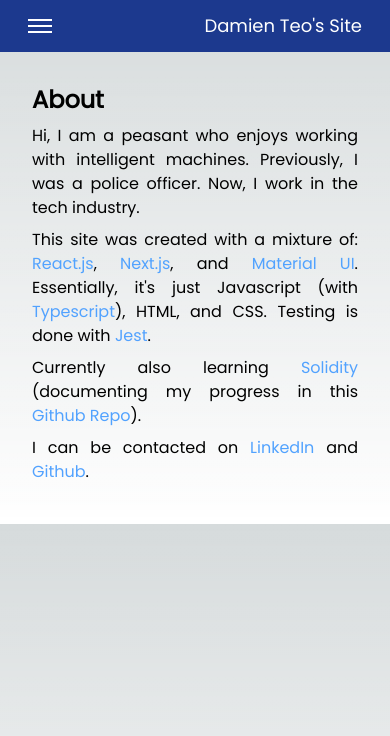
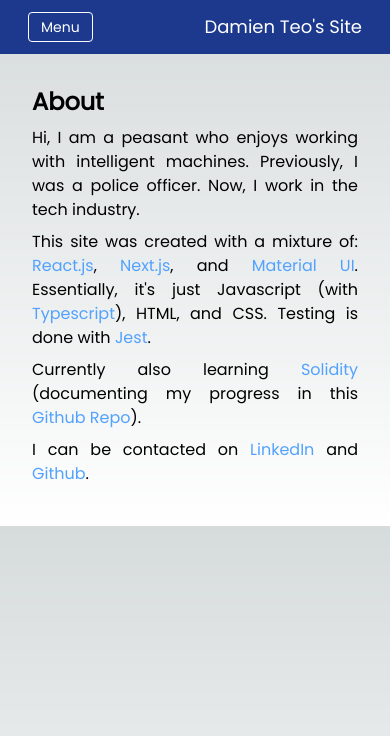
Before and after one commit to damienteo/my-app, a Next.js app: page / in a window 390 px wide. Shown: the top 736 px of the page. Built offline with nearby package versions, Linux system fonts and the light colour scheme.

Commit message:
Replace hamburger button iwth menu button

```diff
--- a/app/components/layout/Navbar.tsx
+++ b/app/components/layout/Navbar.tsx
@@ -10,15 +10,11 @@ const NavBar: React.FunctionComponent<{
       <nav className="flex items-center justify-between px-4 md:py-1 py-3">
         {/* Menu button for mobile view */}
         <button
-          className="text-white mr-2 md:hidden"
+          className="text-white text-sm border border-white px-3 py-1 rounded md:hidden"
           aria-label="menu"
           onClick={props.setDrawerOpen}
         >
-          <div className="space-y-1">
-            <span className="block w-6 h-0.5 bg-white"></span>
-            <span className="block w-6 h-0.5 bg-white"></span>
-            <span className="block w-6 h-0.5 bg-white"></span>
-          </div>
+          Menu
         </button>
 
         {/* Site title */}
```
